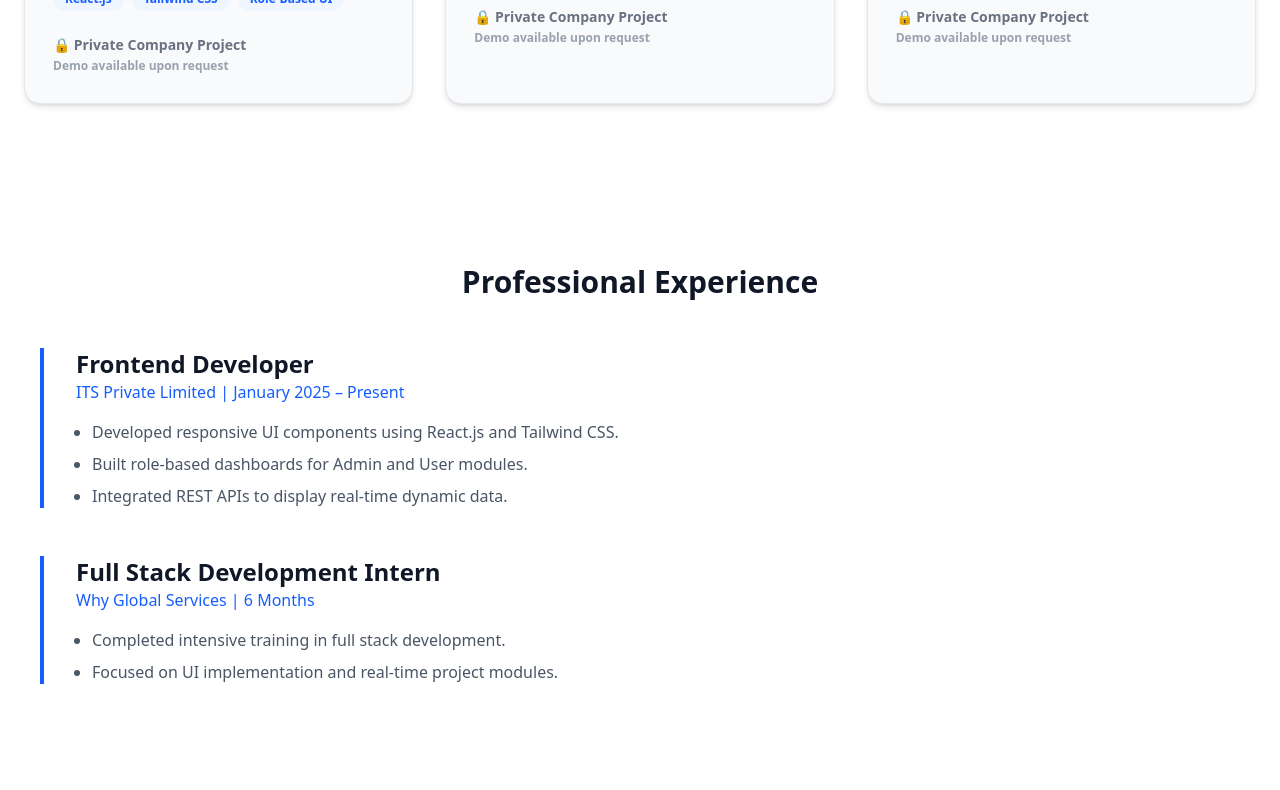
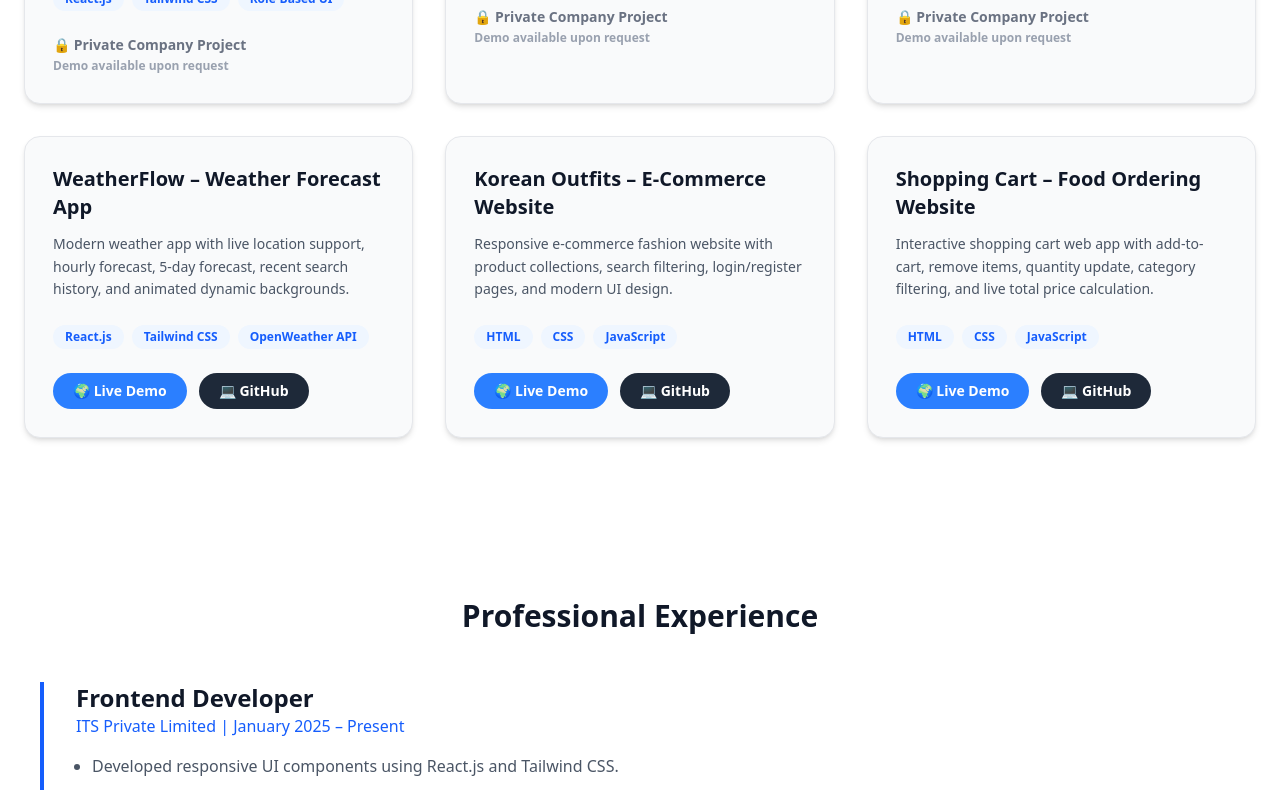
Before and after one commit to A-Pandiselvi/frontend-developer-portfolio, a React (Vite) app: page / in a window 1280 px wide. Shown: the part 2320-3110 px from the top of the page. Built offline with nearby package versions, Linux system fonts and the light colour scheme.

Commit message:
change in the project file

```diff
--- a/src/components/Projects.jsx
+++ b/src/components/Projects.jsx
@@ -4,17 +4,50 @@ const Projects = () => {
       title: "EMS – Energy Management System",
       desc: "Role-based dashboards with real-time monitoring of battery status, voltage, and energy flow.",
       tech: ["React.js", "Tailwind CSS", "Role-Based UI"],
+      type: "private",
     },
     {
       title: "Logistics Management Portal",
       desc: "Shipment platform with lead management, tracking, and reporting for global entities.",
       tech: ["React.js", "Tailwind CSS", "API Integration"],
+      type: "private",
     },
     {
       title: "BazroKart – B2B E-Commerce",
       desc: "E-commerce platform with product listings, seller dashboards, and role-based access.",
       tech: ["React.js", "Tailwind CSS", "State Management"],
+      type: "private",
     },
+
+    // ✅ Weather App is Public Project
+    {
+      title: "WeatherFlow – Weather Forecast App",
+      desc: "Modern weather app with live location support, hourly forecast, 5-day forecast, recent search history, and animated dynamic backgrounds.",
+      tech: ["React.js", "Tailwind CSS", "OpenWeather API"],
+      type: "public",
+
+      // ✅ Add Your Links Here
+      demo: "https://weatherapp-pandiselvi.netlify.app/",
+      github: "https://github.com/A-Pandiselvi/weather_app",
+    },
+    {
+  title: "Korean Outfits – E-Commerce Website",
+  desc: "Responsive e-commerce fashion website with product collections, search filtering, login/register pages, and modern UI design.",
+  tech: ["HTML", "CSS", "JavaScript"],
+  type: "public",
+
+  demo: "https://e-commerce-outfits.netlify.app/",
+  github: "https://github.com/A-Pandiselvi/E-commerce-Outfits",
+},
+{
+  title: "Shopping Cart – Food Ordering Website",
+  desc: "Interactive shopping cart web app with add-to-cart, remove items, quantity update, category filtering, and live total price calculation.",
+  tech: ["HTML", "CSS", "JavaScript"],
+  type: "public",
+
+  demo: "https://shoppingcart-pandiselvi.netlify.app/",
+  github: "https://github.com/A-Pandiselvi/Shopping-Cart",
+},
   ];
 
   return (
@@ -36,10 +69,12 @@ const Projects = () => {
             className="bg-gray-50 border border-gray-200 rounded-2xl p-7 shadow-md
             hover:shadow-xl hover:-translate-y-2 transition duration-300"
           >
+            {/* Title */}
             <h3 className="text-xl font-bold text-gray-900 mb-3">
               {p.title}
             </h3>
 
+            {/* Description */}
             <p className="text-gray-600 mb-6 text-sm leading-relaxed">
               {p.desc}
             </p>
@@ -56,13 +91,40 @@ const Projects = () => {
               ))}
             </div>
 
-            {/* Private Company Note */}
-            <p className="text-sm font-semibold text-gray-500">
-              🔒 Private Company Project <br />
-              <span className="text-xs text-gray-400">
-                Demo available upon request
-              </span>
-            </p>
+            {/* ✅ Public Project Buttons (Only Weather App) */}
+            {p.type === "public" && (
+              <div className="flex gap-3 mt-3">
+                {/* Live Demo */}
+                <a
+                  href={p.demo}
+                  target="_blank"
+                  rel="noreferrer"
+                  className="px-5 py-2 rounded-full bg-blue-500 text-white text-sm font-bold hover:bg-blue-600 transition"
+                >
+                  🌍 Live Demo
+                </a>
+
+                {/* GitHub */}
+                <a
+                  href={p.github}
+                  target="_blank"
+                  rel="noreferrer"
+                  className="px-5 py-2 rounded-full bg-gray-800 text-white text-sm font-bold hover:bg-black transition"
+                >
+                  💻 GitHub
+                </a>
+              </div>
+            )}
+
+            {/* 🔒 Private Company Note (Only Company Projects) */}
+            {p.type === "private" && (
+              <p className="text-sm font-semibold text-gray-500 mt-3">
+                🔒 Private Company Project <br />
+                <span className="text-xs text-gray-400">
+                  Demo available upon request
+                </span>
+              </p>
+            )}
           </div>
         ))}
       </div>
```
